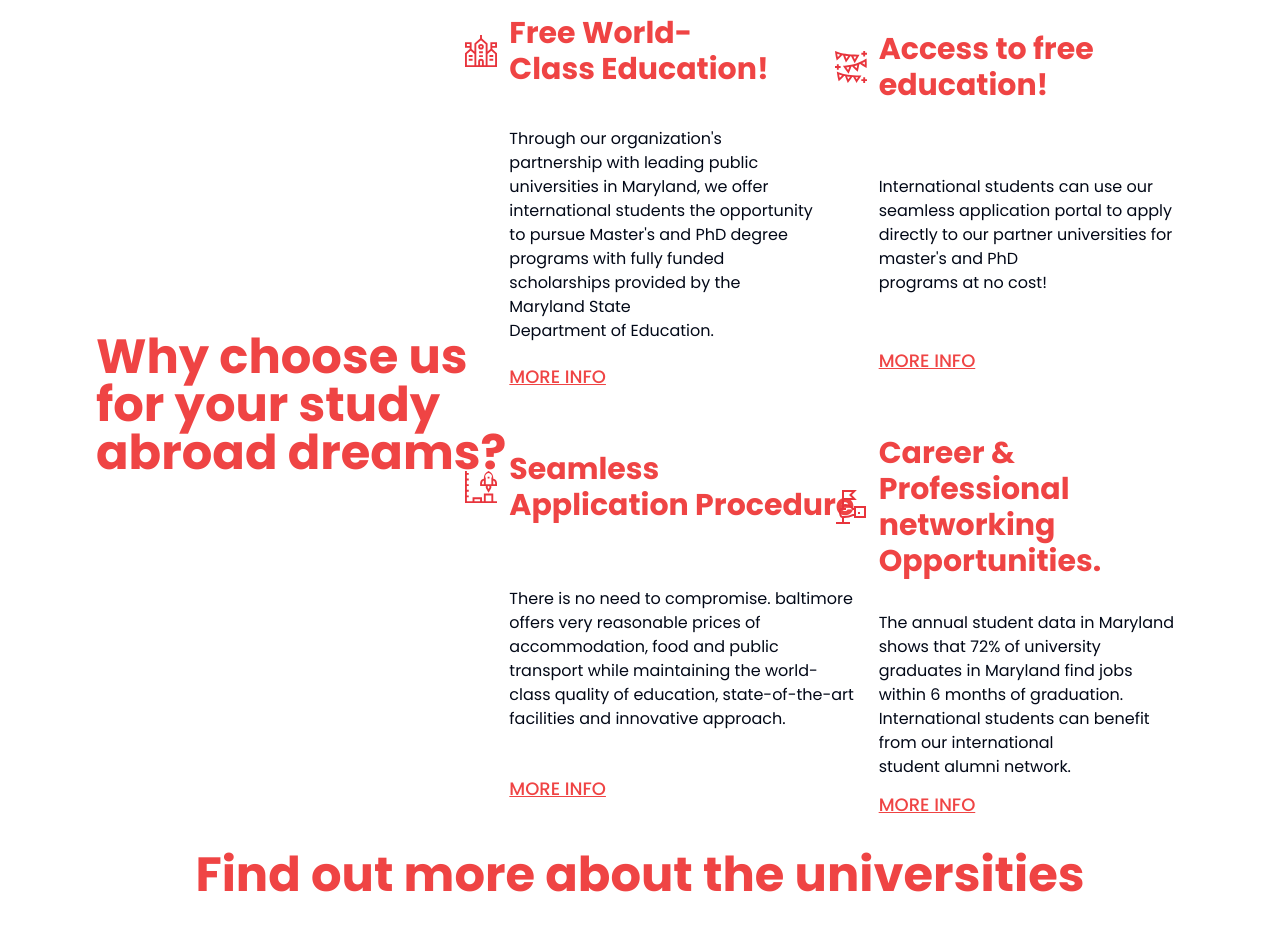
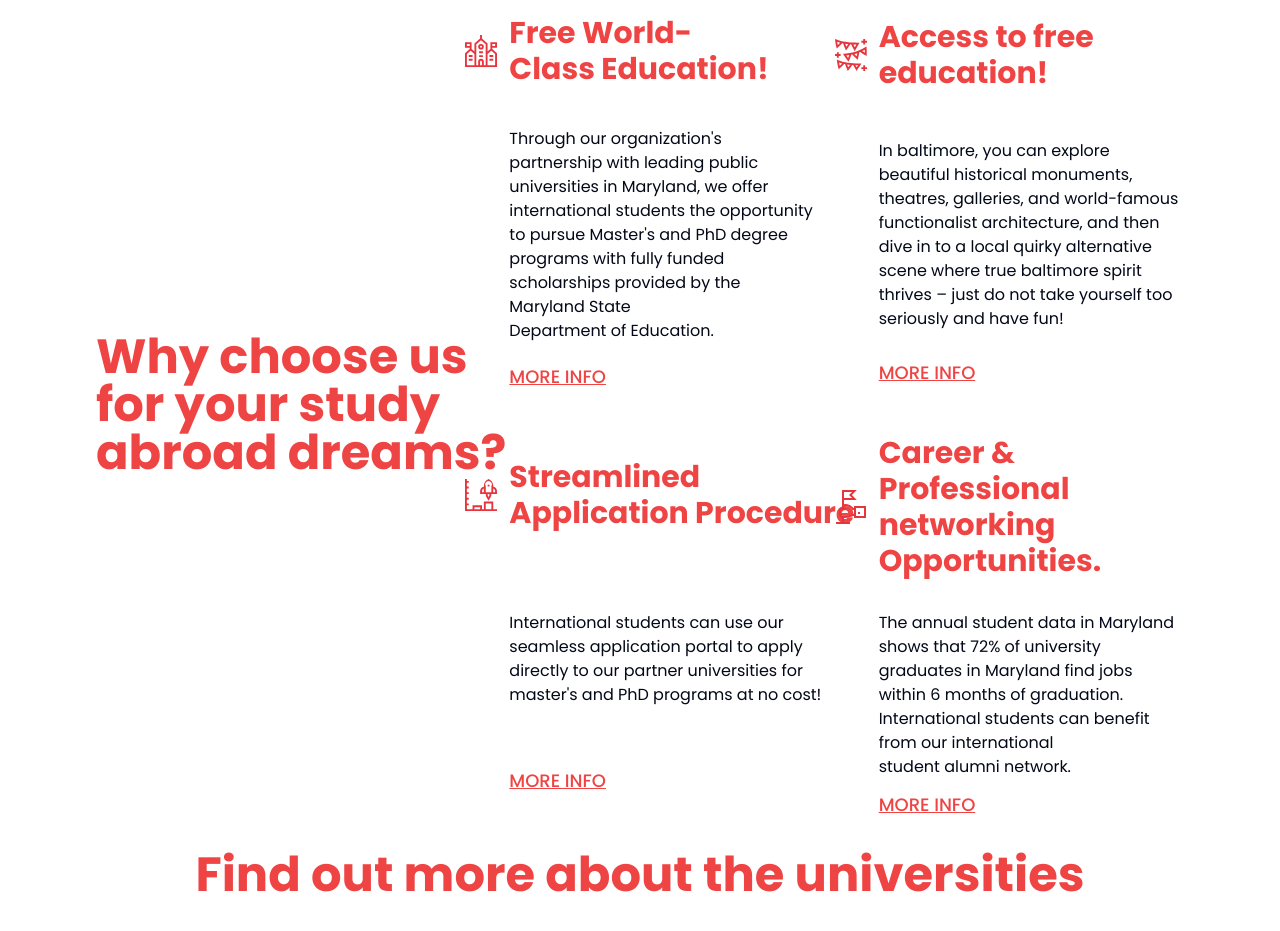
Before and after one commit to Babithkp/studyinbaltimore, a Next.js app: page / in a window 1280 px wide. Shown: the part 2400-3331 px from the top of the page. Built offline with nearby package versions, Linux system fonts and the light colour scheme.

Commit message:
a small text changes

```diff
--- a/src/app/page.tsx
+++ b/src/app/page.tsx
@@ -189,9 +189,11 @@ export default function Home() {
               Access to free education!
             </h3>
             <p className="col-start-2">
-              International students can use our seamless application portal to
-              apply directly to our partner universities for master&apos;s and PhD
-              programs at no cost!
+              In baltimore, you can explore beautiful historical monuments,
+              theatres, galleries, and world-famous functionalist architecture,
+              and then dive in to a local quirky alternative scene where true
+              baltimore spirit thrives – just do not take yourself too seriously
+              and have fun!
             </p>
             <Link
               href={"/"}
@@ -207,13 +209,12 @@ export default function Home() {
               className="col-span-1 justify-self-center"
             />
             <h3 className="my-5 text-3xl font-bold text-red-500 max-md:text-2xl">
-              Seamless Application Procedure
+            Streamlined Application Procedure
             </h3>
             <p className="col-start-2">
-              There is no need to compromise. baltimore offers very reasonable
-              prices of accommodation, food and public transport while
-              maintaining the world-class quality of education, state-of-the-art
-              facilities and innovative approach.
+              International students can use our seamless application portal to
+              apply directly to our partner universities for master&apos;s and PhD
+              programs at no cost!
             </p>
             <Link
               href={"/"}
```
